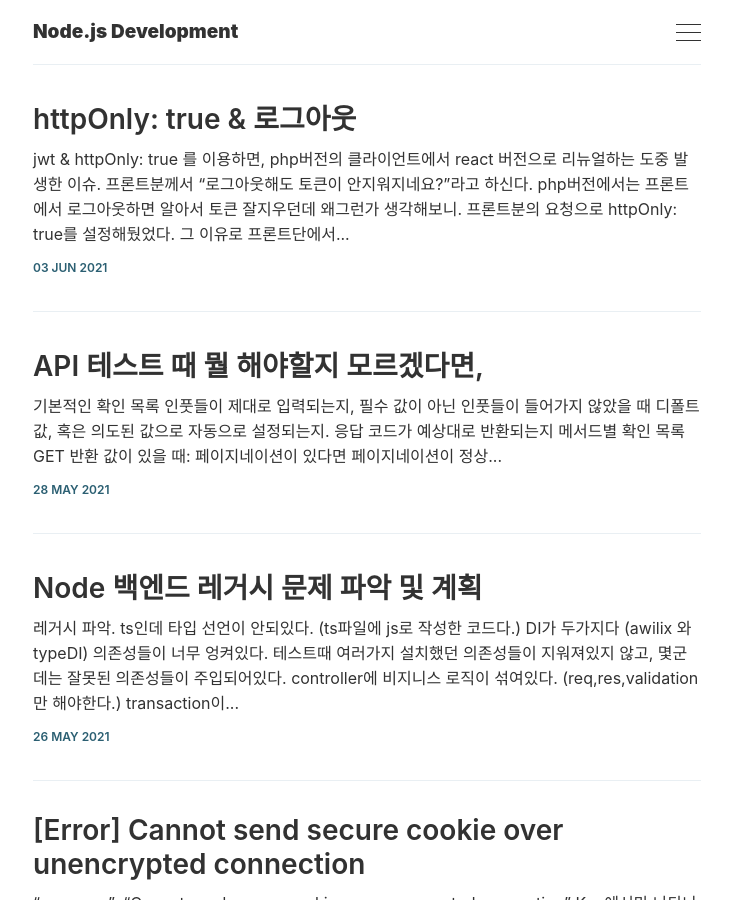
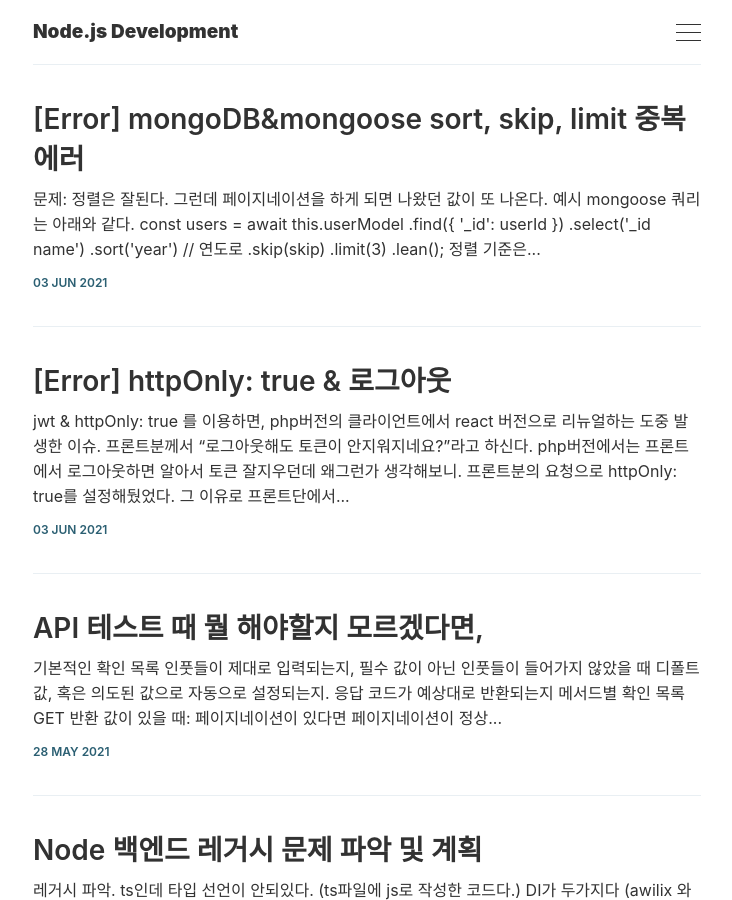
Before and after one commit to dont-think-about-too-much/dont-think-about-too-much.github.io, a Jekyll site: the page built from index.html, in a window 1280 px wide and 900 px high. Shown: the whole window, without its empty margins (273-1005 px from the left). Built offline with Jekyll 4.4.1, drawn with Linux system fonts in a browser that asks for light colours; the list of posts is cut into pages by our own code.

Commit message:
feat: mongo sort skip limit 중복

````diff
--- a/_posts/2021-06-03-httponly-true.md
+++ b/_posts/2021-06-03-httponly-true.md
@@ -1,6 +1,6 @@
 ---
 layout: post
-title: 'httpOnly: true & 로그아웃'
+title: '[Error] httpOnly: true & 로그아웃'
 tags: [Node, Backend, JWT]
 ---
 
--- /dev/null
+++ b/_posts/2021-06-03-mongo-sort-limit-skip.md
@@ -0,0 +1,37 @@
+---
+layout: post
+title: '[Error] mongoDB&mongoose sort, skip, limit 중복 에러'
+tags: [Node, Backend, JWT]
+---
+
+> 문제: 정렬은 잘된다. 그런데 페이지네이션을 하게 되면 나왔던 값이 또 나온다.
+
+예시 mongoose 쿼리는 아래와 같다.
+```ts
+const users = await this.userModel
+    .find({ '_id': userId  })
+    .select('_id name')
+    .sort('year') // 연도로
+    .skip(skip)
+    .limit(3)
+    .lean();
+```
+
+정렬 기준은 `year`이다. 여기서 문제가 발생했는데, **"첫째 페이지에서 나왔던 데이터가 두번째 페이지에서도 나왔다."** 몇몇 분은 코드를 보자마자 문제의 원인을 벌써 파악했을 수도 있다.
+
+<br>
+
+# 원인
+**바로 `year`에 문제가 있는 것이었다.** year는 다큐먼트간의 값이 겹칠 확률이 크다. 유저1의 year이 2021년이고 다른 유저2의 year도 2021이고 수많은 유저들의 year값이 같을 수 있다. 같은 값만을 기준으로 정렬을 해버리니 나왔던 값이 또 나와버린다. **고유값이 아닌 값을 정렬할 때는 두번째 정렬 기준이 꼭 필요하다.**
+
+```ts
+const users = await this.userModel
+    .find({ '_id': userId  })
+    .select('_id name')
+    .sort('year _id') // _id 값을 두번째 정렬 기준으로 설정.
+    .skip(skip)
+    .limit(3)
+    .lean();
+```
+
+혹시 다큐먼트간의 첫째 정렬 기준과 둘째 정렬 기준이 모두 같은 값이라면 같은 문제가 발생할 수 있다 그러니 마지막 정렬 기준으로 고유값인 것을 넣으면 좋다.
````
Also changed, not shown: __tmp_post/input-null-undefined-empty.md (added, +1 -0 lines).
